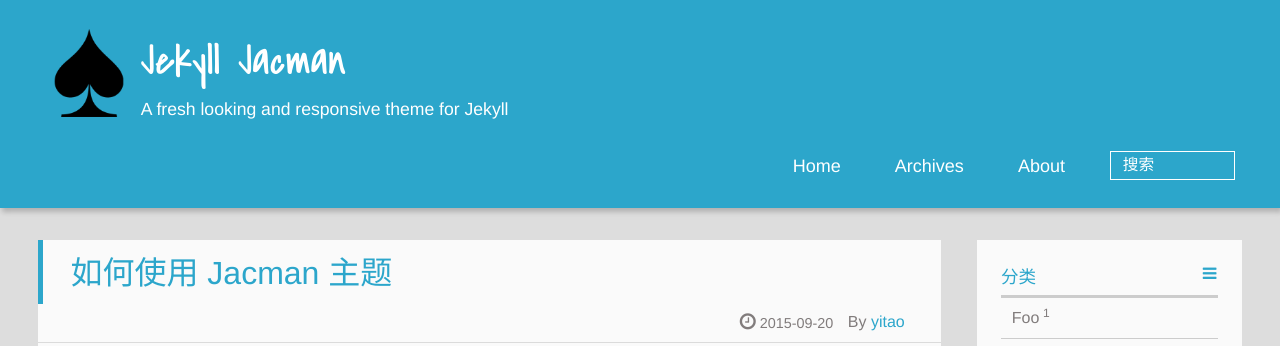
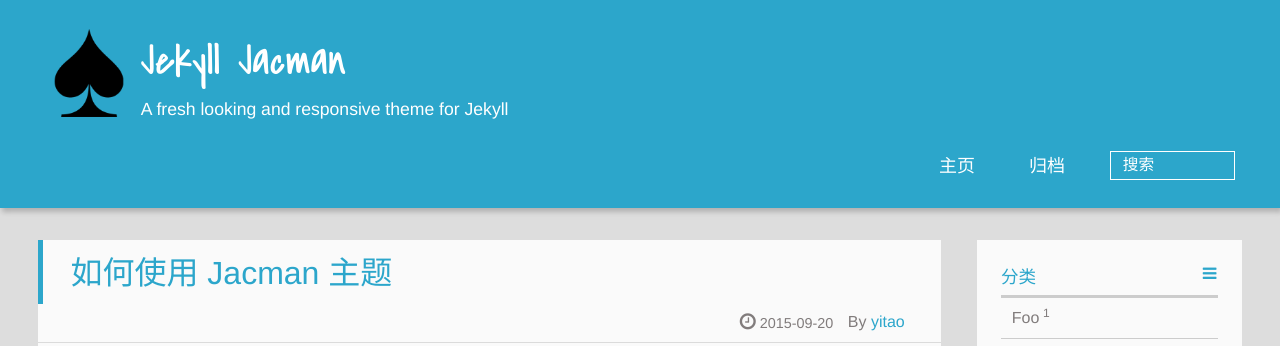
Before and after one commit to Hyical/Hyical.github.io, a Jekyll site: the page built from index.html, in a window 1280 px wide and 900 px high. Shown: the top 346 px of the window. Built offline with Jekyll 4.4.1, drawn with Linux system fonts in a browser that asks for light colours; emoji names are drawn with the system emoji font; formulas are drawn with MathJax 3; the list of posts is cut into pages by our own code; part of the change alters nothing that is shown.

Commit message:
初始化

```diff
--- a/_config.yml
+++ b/_config.yml
@@ -39,9 +39,13 @@ language: zh-CN    ## blog site languages: en, zh-CN, zh-TW, de
 
 #### Menu
 menu:
-  Home: /
-  Archives: /archives
-  About: /about
+  # Home: /
+  # Archives: /archives
+  # About: /about
+
+  主页: /
+  归档: /archives
+
 ## you can create `tags` and `categories` folders (I had created them already).
 ## And create a `index.md` file in each of them.
 ## set `front-matter`as
```
Also changed, not shown: README_en.md (deleted).
